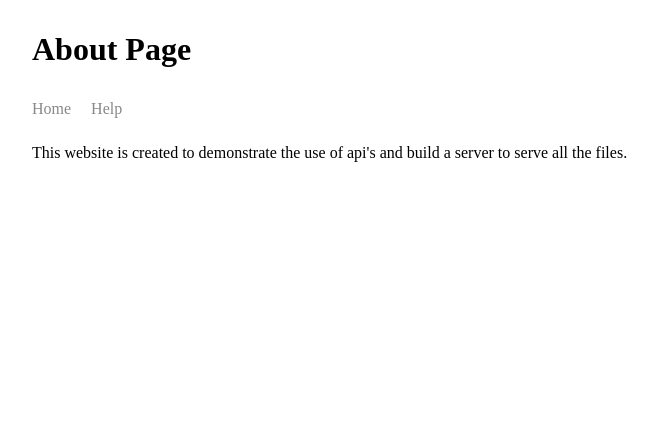
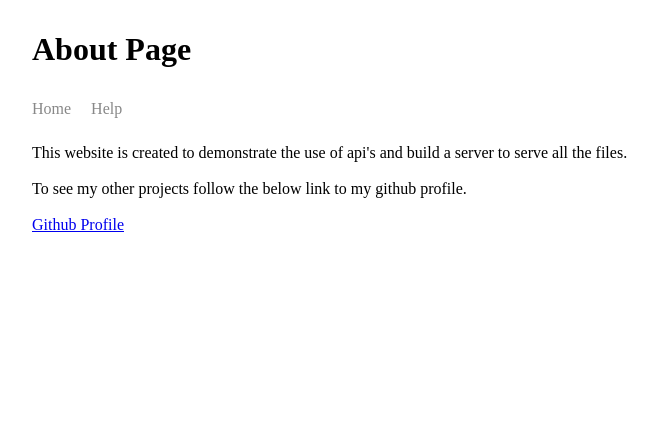
Before and after one commit to Amit-Morade/weather-data-app, a Node server app: page /about in a window 1280 px wide. Shown: the top 431 px of the page, without its empty margins (303-961 px from the left). Run offline with Node 20, Linux system fonts and the light colour scheme.

Commit message:
added github link to about page

```diff
--- a/templates/views/about.hbs
+++ b/templates/views/about.hbs
@@ -20,6 +20,10 @@
             </div>
             <p>
                 This website is created to demonstrate the use of api's and build a server to serve all the files.
+                <br><br>
+                To see my other projects follow the below link to my github profile.
+                <br><br>
+                <a href="https://github.com/Amit-Morade">Github Profile</a>
             </p>
         </div>
         {{>footer}}
```
